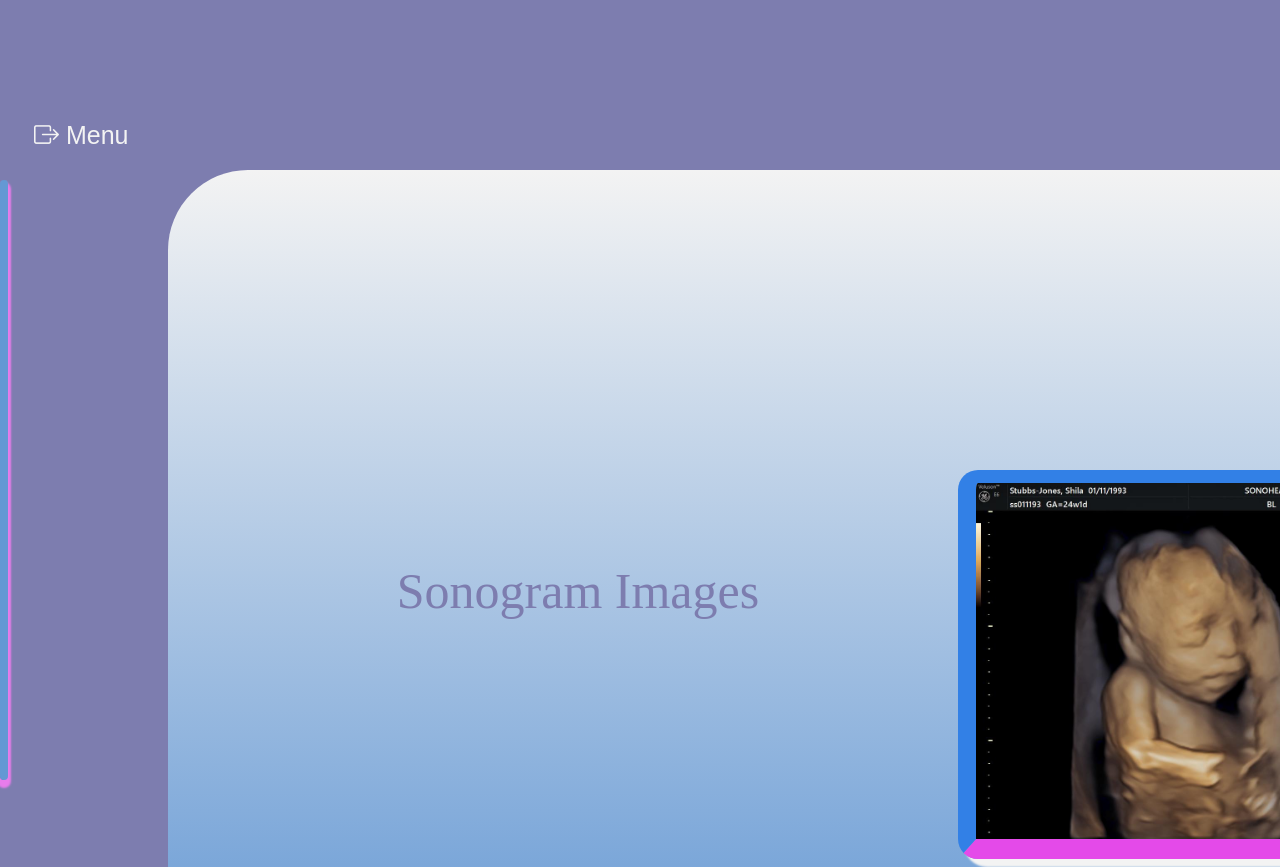
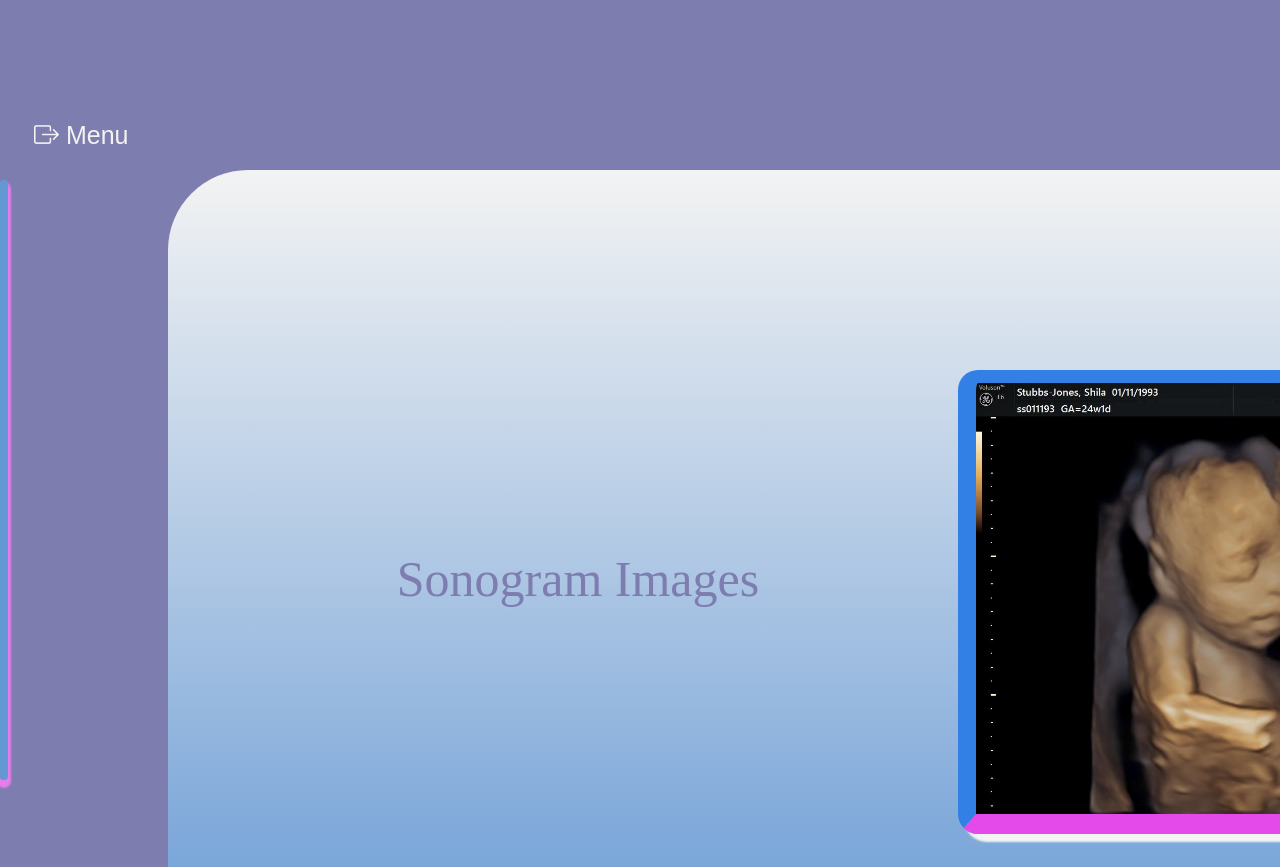
Before and after one commit to KaoticCreations/BabyJones, a plain HTML site: page sonogram.html in a window 1280 px wide. Shown: the top 867 px of the page. Drawn offline with nearby package versions, Linux system fonts and the light colour scheme.

Commit message:
Update sonoStyles.css

```diff
--- a/sonoStyles.css
+++ b/sonoStyles.css
@@ -185,7 +185,7 @@
     }
 
    .imageBlu2 {
-        width: 500px;
+        width: 600px;
         margin-bottom: 150px;
-        margin-top: 250px;
+        margin-top: 150px;
     }
```
